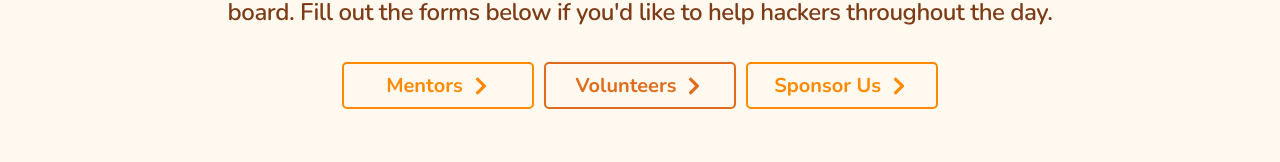
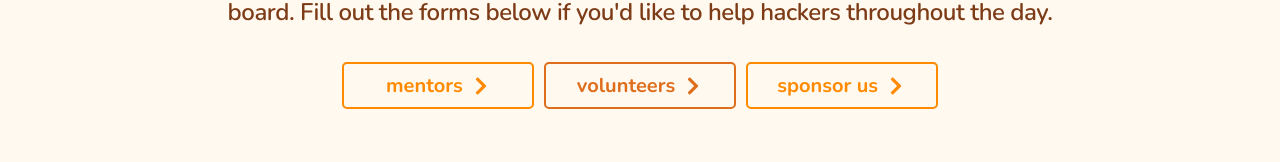
Before and after one commit to citrushack/cutiehack2021, a Next.js app: page /help in a window 1280 px wide. Shown: the part 212-374 px from the top of the page. Built offline with nearby package versions, Linux system fonts and the light colour scheme; no server answers.

Commit message:
Match text styles for buttons

```diff
--- a/pages/help.js
+++ b/pages/help.js
@@ -40,7 +40,7 @@ export default function Help() {
             transition={{ ease: 'easeInOut', duration: 0.015 }}
             className={styles.button}
           >
-            <span>Mentors</span>
+            <span>mentors</span>
             <FaChevronRight className={styles.arrow} />
           </motion.button>
         </Link>
@@ -52,7 +52,7 @@ export default function Help() {
             transition={{ ease: 'easeInOut', duration: 0.015 }}
             className={styles.button}
           >
-            <span>Volunteers</span>
+            <span>volunteers</span>
             <FaChevronRight className={styles.arrow} />
           </motion.button>
         </Link>
@@ -64,7 +64,7 @@ export default function Help() {
             transition={{ ease: 'easeInOut', duration: 0.015 }}
             className={styles.button}
           >
-            <span>Sponsor Us</span>
+            <span>sponsor us</span>
             <FaChevronRight className={styles.arrow} />
           </motion.button>
         </Link>
--- a/pages/sponsors.js
+++ b/pages/sponsors.js
@@ -35,7 +35,7 @@ export default function Sponsors() {
             transition={{ ease: 'easeInOut', duration: 0.015 }}
             className={styles.button}
           >
-            <span>Sponsor Us</span>
+            <span>sponsor us</span>
             <FaChevronRight className={styles.arrow} />
           </motion.button>
         </Link>
```
